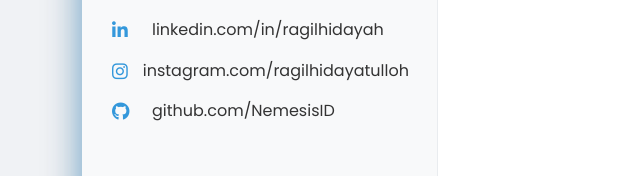
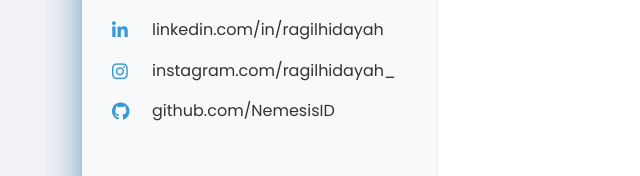
Before and after one commit to NemesisID/CV-for-Educational-Purpose, a plain HTML site: page index.html in a window 1280 px wide. Shown: the part 1211-1387 px from the top of the page, 0-640 px from the left. Drawn offline with nearby package versions, Linux system fonts and the light colour scheme.

Commit message:
Update index.html

```diff
--- a/index.html
+++ b/index.html
@@ -120,7 +120,7 @@
                   </a>
                   <a href=instagram.com/ragilhidayah_/ class="social-item">
                     <i class="fa-brands fa-instagram"></i>
-                    <span>instagram.com/ragilhidayatulloh</span>
+                    <span>instagram.com/ragilhidayah_</span>
                   </a>
                   <a href=https://github.com/NemesisID class="social-item">
                     <i class="fab fa-github"></i>
```
